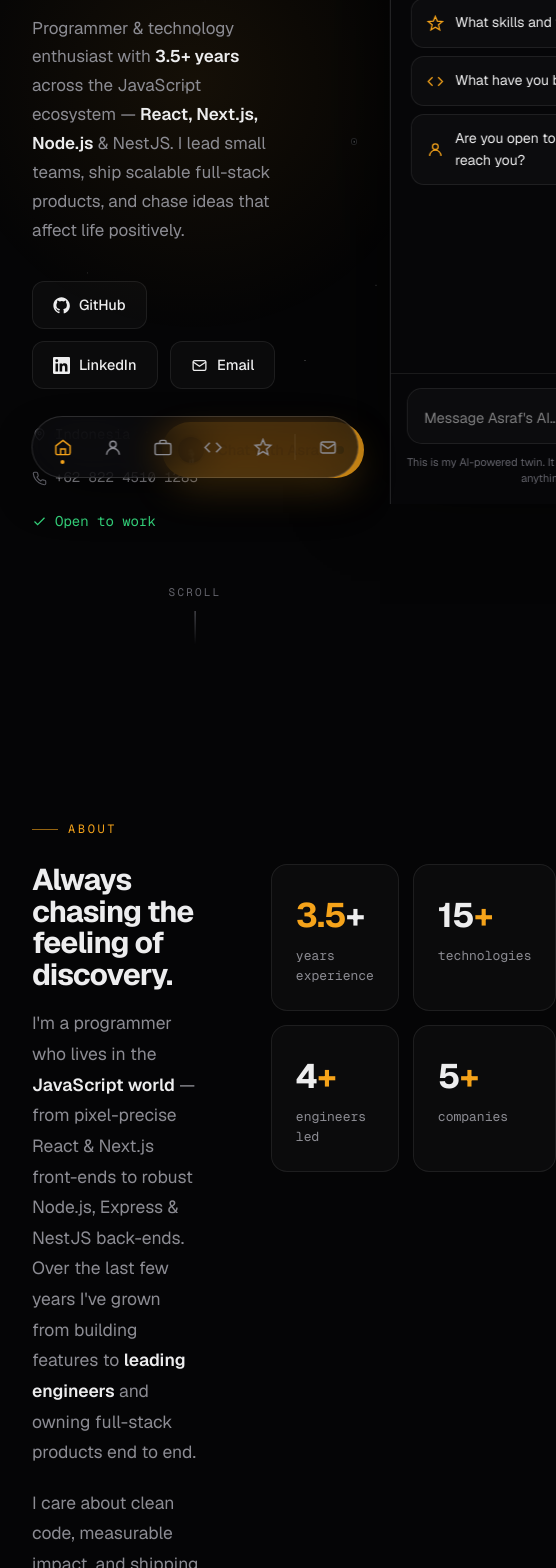
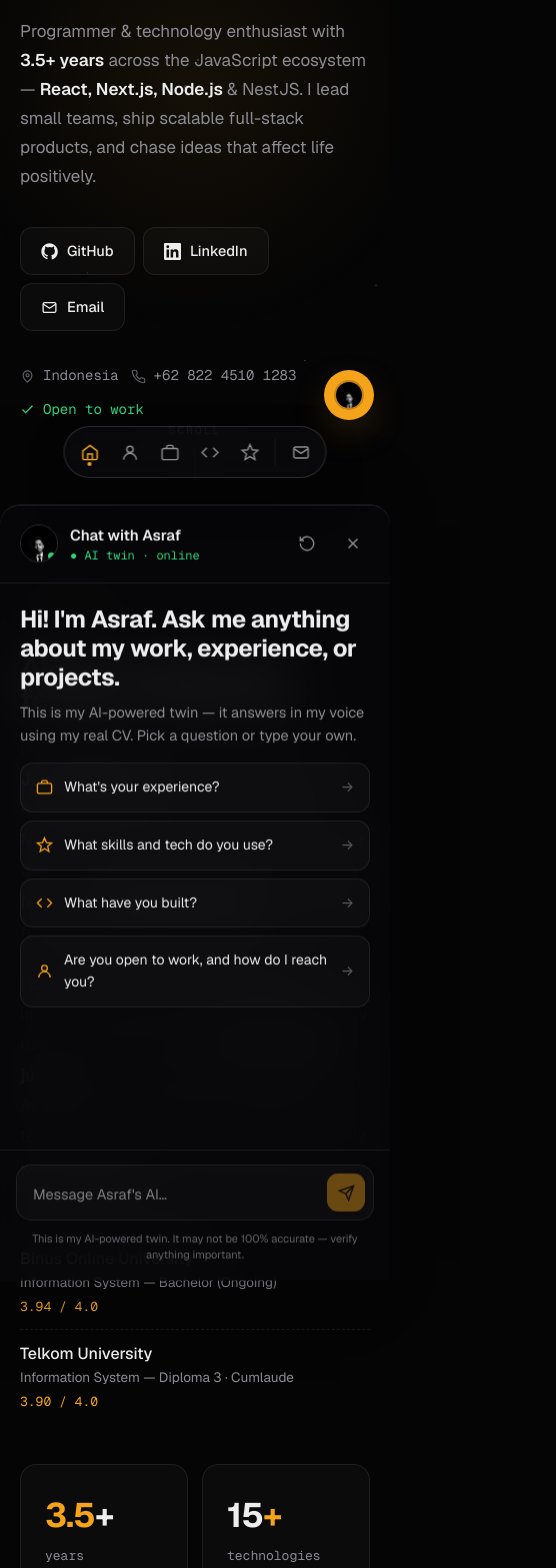
Before and after one commit to asrafmi/asrafmi, a Next.js app: page / in a window 390 px wide. Shown: the part 340-1908 px from the top of the page, 556 px wide, since content can reach past the window. Built offline with nearby package versions, Linux system fonts and the light colour scheme.

Commit message:
feat: implement responsive design for sections and refactor styles with CSS classes

```diff
--- a/app/globals.css
+++ b/app/globals.css
@@ -94,3 +94,154 @@ button { font-family: inherit; cursor: pointer; border: none; background: none;
   0%, 60%, 100% { opacity: 0.3; transform: translateY(0); }
   30%           { opacity: 1;   transform: translateY(-3px); }
 }
+
+/* ============================================================
+   RESPONSIVE — MOBILE
+============================================================ */
+
+/* Hero */
+.hero-grid {
+  display: grid;
+  grid-template-columns: 1.15fr 0.85fr;
+  gap: 70px;
+  align-items: center;
+}
+
+/* About */
+.about-grid {
+  display: grid;
+  grid-template-columns: 1fr 0.9fr;
+  gap: 70px;
+  align-items: start;
+}
+
+/* Skills */
+.skills-grid {
+  display: grid;
+  grid-template-columns: 0.8fr 1.2fr;
+  gap: 60px;
+  align-items: start;
+}
+
+/* Projects */
+.projects-grid {
+  display: grid;
+  grid-template-columns: 1fr 1fr;
+  gap: 18px;
+  margin-top: 16px;
+}
+
+/* Edu rows */
+.edu-row {
+  display: flex;
+  justify-content: space-between;
+  gap: 16px;
+}
+
+/* Experience date row */
+.exp-header {
+  display: flex;
+  justify-content: space-between;
+  gap: 16px;
+  flex-wrap: wrap;
+  align-items: baseline;
+  margin-bottom: 4px;
+}
+
+/* Footer */
+.footer-inner {
+  max-width: var(--maxw);
+  margin: 0 auto;
+  padding: 0 32px;
+  display: flex;
+  justify-content: space-between;
+  align-items: center;
+  flex-wrap: wrap;
+  gap: 16px;
+  font-size: 13px;
+  color: var(--muted-2);
+  font-family: var(--ff-mono);
+}
+
+/* Section padding */
+.section-pad { padding: 130px 0; }
+.section-inner { max-width: var(--maxw); margin: 0 auto; padding: 0 32px; }
+
+@media (max-width: 768px) {
+  /* Hero */
+  .hero-grid {
+    grid-template-columns: 1fr;
+    gap: 40px;
+  }
+  .hero-photo { order: -1; max-width: 260px; margin: 0 auto; }
+  .hero-links { gap: 8px !important; }
+  .hero-meta { gap: 12px !important; }
+
+  /* About */
+  .about-grid {
+    grid-template-columns: 1fr;
+    gap: 40px;
+  }
+
+  /* Skills */
+  .skills-grid {
+    grid-template-columns: 1fr;
+    gap: 40px;
+  }
+
+  /* Projects */
+  .projects-grid {
+    grid-template-columns: 1fr;
+  }
+
+  /* Edu */
+  .edu-row {
+    flex-direction: column;
+    gap: 4px;
+  }
+
+  /* Section padding */
+  .section-pad { padding: 80px 0; }
+  .section-pad[style*="paddingBottom"] { padding-bottom: 120px !important; }
+  .section-inner { padding: 0 20px; }
+
+  /* Hero section specific */
+  #home { padding-top: 70px !important; padding-bottom: 100px !important; }
+
+  /* Footer */
+  .footer-inner {
+    padding: 0 20px;
+    flex-direction: column;
+    align-items: flex-start;
+    gap: 8px;
+  }
+
+  /* Dock — smaller on mobile */
+  .dock-nav { gap: 2px !important; padding: 6px !important; }
+  .dock-btn { width: 38px !important; height: 38px !important; }
+
+  /* ChatPanel FAB */
+  .chat-fab { bottom: 84px !important; right: 16px !important; padding: 10px !important; border-radius: 50% !important; }
+  .chat-fab-label { display: none; }
+
+  /* ChatPanel panel */
+  .chat-panel {
+    width: 100vw !important;
+    max-width: 100vw !important;
+    top: auto !important;
+    bottom: 0 !important;
+    height: 92dvh !important;
+    border-left: none !important;
+    border-top: 1px solid var(--border-2) !important;
+    border-radius: 20px 20px 0 0 !important;
+    transform: translateY(100%) !important;
+  }
+  .chat-panel.open {
+    transform: translateY(0) !important;
+  }
+
+  /* Experience timeline */
+  .exp-timeline { padding-left: 28px !important; }
+  .exp-dot { left: 0 !important; }
+  .exp-line { left: 7px !important; }
+}
--- a/app/page.tsx
+++ b/app/page.tsx
@@ -28,11 +28,7 @@ export default function Home() {
       <Contact onChatOpen={handleChatOpen} />
 
       <footer style={{ borderTop: '1px solid var(--border)', padding: '34px 0' }}>
-        <div style={{
-          maxWidth: 'var(--maxw)', margin: '0 auto', padding: '0 32px',
-          display: 'flex', justifyContent: 'space-between', alignItems: 'center',
-          flexWrap: 'wrap', gap: 16, fontSize: 13, color: 'var(--muted-2)', fontFamily: 'var(--ff-mono)',
-        }}>
+        <div className="footer-inner">
           <span>© 2026 Asraf Muhammad</span>
           <span>Built with care · Indonesia</span>
           <span>
--- a/components/sections/About.tsx
+++ b/components/sections/About.tsx
@@ -1,7 +1,7 @@
 export default function About() {
   return (
-    <section id="about" style={{ padding: '130px 0', position: 'relative' }}>
-      <div style={{ maxWidth: 'var(--maxw)', margin: '0 auto', padding: '0 32px' }}>
+    <section id="about" className="section-pad" style={{ position: 'relative' }}>
+      <div className="section-inner">
         <div className="reveal">
           <span style={{
             fontFamily: 'var(--ff-mono)', fontSize: 12, letterSpacing: '0.22em', textTransform: 'uppercase',
@@ -12,7 +12,7 @@ export default function About() {
           </span>
         </div>
 
-        <div style={{ display: 'grid', gridTemplateColumns: '1fr 0.9fr', gap: 70, alignItems: 'start' }}>
+        <div className="about-grid">
           {/* Left */}
           <div className="reveal" data-delay="1">
             <h2 style={{ fontSize: 'clamp(30px, 4vw, 46px)', fontWeight: 700, letterSpacing: '-0.03em', lineHeight: 1.05, marginBottom: 18 }}>
@@ -35,8 +35,8 @@ export default function About() {
                 { school: 'Binus Online University', deg: 'Information System — Bachelor (Ongoing)', gpa: '3.94 / 4.0' },
                 { school: 'Telkom University', deg: 'Information System — Diploma 3 · Cumlaude', gpa: '3.90 / 4.0' },
               ].map((edu, i) => (
-                <div key={i} style={{
-                  display: 'flex', justifyContent: 'space-between', gap: 16, padding: '12px 0',
+                <div key={i} className="edu-row" style={{
+                  padding: '12px 0',
                   borderBottom: i === 0 ? '1px dashed var(--border)' : 'none',
                 }}>
                   <div>
--- a/components/sections/Contact.tsx
+++ b/components/sections/Contact.tsx
@@ -4,8 +4,8 @@ type Props = { onChatOpen?: () => void };
 
 export default function Contact({ onChatOpen }: Props) {
   return (
-    <section id="contact" style={{ padding: '130px 0 200px', textAlign: 'center', position: 'relative' }}>
-      <div style={{ maxWidth: 'var(--maxw)', margin: '0 auto', padding: '0 32px' }}>
+    <section id="contact" className="section-pad" style={{ paddingBottom: 200, textAlign: 'center', position: 'relative' }}>
+      <div className="section-inner">
         <div className="reveal">
           <span style={{
             fontFamily: 'var(--ff-mono)', fontSize: 12, letterSpacing: '0.22em', textTransform: 'uppercase',
--- a/components/sections/Hero.tsx
+++ b/components/sections/Hero.tsx
@@ -197,8 +197,8 @@ export default function Hero({ onChatOpen }: { onChatOpen?: () => void }) {
         position: 'relative',
       }}
     >
-      <div style={{ maxWidth: 'var(--maxw)', margin: '0 auto', padding: '0 32px', width: '100%' }}>
-        <div style={{ display: 'grid', gridTemplateColumns: '1.15fr 0.85fr', gap: 70, alignItems: 'center', width: '100%' }}>
+      <div className="section-inner" style={{ width: '100%' }}>
+        <div className="hero-grid" style={{ width: '100%' }}>
           {/* Left */}
           <div>
             <div className="reveal" style={{
@@ -247,7 +247,7 @@ export default function Hero({ onChatOpen }: { onChatOpen?: () => void }) {
               I lead small teams, ship scalable full-stack products, and chase ideas that affect life positively.
             </p>
 
-            <div className="reveal" data-delay="3" style={{ display: 'flex', flexWrap: 'wrap', gap: 12, marginBottom: 34 }}>
+            <div className="reveal hero-links" data-delay="3" style={{ display: 'flex', flexWrap: 'wrap', gap: 12, marginBottom: 34 }}>
               <LinkBtn href="https://github.com/asrafmi">
                 <svg viewBox="0 0 24 24" fill="currentColor" width={17} height={17}><path d="M12 .5C5.7.5.5 5.7.5 12c0 5.1 3.3 9.4 7.9 10.9.6.1.8-.2.8-.6v-2c-3.2.7-3.9-1.5-3.9-1.5-.5-1.3-1.3-1.7-1.3-1.7-1.1-.7.1-.7.1-.7 1.2.1 1.8 1.2 1.8 1.2 1 1.8 2.7 1.3 3.4 1 .1-.8.4-1.3.8-1.6-2.6-.3-5.3-1.3-5.3-5.8 0-1.3.5-2.3 1.2-3.1-.1-.3-.5-1.5.1-3.1 0 0 1-.3 3.3 1.2a11.5 11.5 0 0 1 6 0C17.3 4.7 18.3 5 18.3 5c.6 1.6.2 2.8.1 3.1.8.8 1.2 1.8 1.2 3.1 0 4.5-2.7 5.5-5.3 5.8.4.4.8 1.1.8 2.2v3.3c0 .4.2.7.8.6 4.6-1.5 7.9-5.8 7.9-10.9C23.5 5.7 18.3.5 12 .5z"/></svg>
                 GitHub
@@ -262,7 +262,7 @@ export default function Hero({ onChatOpen }: { onChatOpen?: () => void }) {
               </LinkBtn>
             </div>
 
-            <div className="reveal" data-delay="4" style={{ display: 'flex', flexWrap: 'wrap', gap: 22, fontSize: 14, color: 'var(--muted)', fontFamily: 'var(--ff-mono)' }}>
+            <div className="reveal hero-meta" data-delay="4" style={{ display: 'flex', flexWrap: 'wrap', gap: 22, fontSize: 14, color: 'var(--muted)', fontFamily: 'var(--ff-mono)' }}>
               <span style={{ display: 'inline-flex', alignItems: 'center', gap: 8 }}>
                 <svg viewBox="0 0 24 24" fill="none" stroke="currentColor" strokeWidth="1.8" width={15} height={15} style={{ color: 'var(--muted-2)' }}><path d="M12 21s-7-5.5-7-11a7 7 0 0 1 14 0c0 5.5-7 11-7 11z"/><circle cx="12" cy="10" r="2.5"/></svg>
                 Indonesia
@@ -279,7 +279,7 @@ export default function Hero({ onChatOpen }: { onChatOpen?: () => void }) {
           </div>
 
           {/* Right */}
-          <div className="reveal" data-delay="2">
+          <div className="reveal hero-photo" data-delay="2">
             <PhotoCard />
           </div>
         </div>
--- a/components/sections/Projects.tsx
+++ b/components/sections/Projects.tsx
@@ -41,8 +41,8 @@ const ArrowIcon = () => (
 
 export default function Projects() {
   return (
-    <section id="projects" style={{ padding: '130px 0', position: 'relative' }}>
-      <div style={{ maxWidth: 'var(--maxw)', margin: '0 auto', padding: '0 32px' }}>
+    <section id="projects" className="section-pad" style={{ position: 'relative' }}>
+      <div className="section-inner">
         <div className="reveal">
           <span style={{
             fontFamily: 'var(--ff-mono)', fontSize: 12, letterSpacing: '0.22em', textTransform: 'uppercase',
@@ -58,7 +58,7 @@ export default function Projects() {
           </h2>
         </div>
 
-        <div style={{ display: 'grid', gridTemplateColumns: '1fr 1fr', gap: 18, marginTop: 16 }}>
+        <div className="projects-grid">
           {PROJECTS.map((p) => (
             <a
               key={p.title}
--- a/components/sections/Skills.tsx
+++ b/components/sections/Skills.tsx
@@ -14,8 +14,8 @@ const AWARDS = [
 
 export default function Skills() {
   return (
-    <section id="skills" style={{ padding: '130px 0', position: 'relative' }}>
-      <div style={{ maxWidth: 'var(--maxw)', margin: '0 auto', padding: '0 32px' }}>
+    <section id="skills" className="section-pad" style={{ position: 'relative' }}>
+      <div className="section-inner">
         <div className="reveal">
           <span style={{
             fontFamily: 'var(--ff-mono)', fontSize: 12, letterSpacing: '0.22em', textTransform: 'uppercase',
@@ -31,7 +31,7 @@ export default function Skills() {
           </h2>
         </div>
 
-        <div style={{ display: 'grid', gridTemplateColumns: '0.8fr 1.2fr', gap: 60, alignItems: 'start' }}>
+        <div className="skills-grid">
           {/* Left — chips */}
           <div className="reveal" data-delay="1">
             {SKILL_CATS.map((cat) => (
--- a/components/ui/ChatPanel.tsx
+++ b/components/ui/ChatPanel.tsx
@@ -154,6 +154,7 @@ export default function ChatPanel({ onOpenRequest }: { onOpenRequest?: (open: ()
       <button
         onClick={openChat}
         aria-label="Chat with Asraf"
+        className="chat-fab"
         style={{
           position: 'fixed',
           bottom: 26,
@@ -178,8 +179,8 @@ export default function ChatPanel({ onOpenRequest }: { onOpenRequest?: (open: ()
         <span style={{ width: 30, height: 30, borderRadius: '50%', overflow: 'hidden', border: '2px solid rgba(0,0,0,0.2)', flexShrink: 0 }}>
           <Image src="/assets/asraf.webp" alt="Asraf" width={30} height={30} style={{ objectFit: 'cover', objectPosition: '50% 20%' }} />
         </span>
-        <span>Chat with Asraf</span>
-        <span style={{ width: 8, height: 8, borderRadius: '50%', background: '#0d3b1f' }} />
+        <span className="chat-fab-label">Chat with Asraf</span>
+        <span className="chat-fab-label" style={{ width: 8, height: 8, borderRadius: '50%', background: '#0d3b1f' }} />
       </button>
 
       {/* Backdrop */}
@@ -199,6 +200,7 @@ export default function ChatPanel({ onOpenRequest }: { onOpenRequest?: (open: ()
       {/* Panel */}
       <aside
         aria-hidden={!isOpen}
+        className={`chat-panel${isOpen ? ' open' : ''}`}
         style={{
           position: 'fixed',
           top: 0,
--- a/components/ui/Dock.tsx
+++ b/components/ui/Dock.tsx
@@ -100,6 +100,7 @@ export default function Dock() {
       }}
     >
       <nav
+        className="dock-nav"
         style={{
           display: 'flex',
           alignItems: 'center',
@@ -116,6 +117,7 @@ export default function Dock() {
           <button
             key={item.id}
             onClick={() => scrollTo(item.id)}
+            className="dock-btn"
             style={btnStyle(item.id)}
             aria-label={item.label}
             title={item.label}
@@ -142,6 +144,7 @@ export default function Dock() {
 
         <button
           onClick={() => scrollTo(CONTACT.id)}
+          className="dock-btn"
           style={btnStyle(CONTACT.id)}
           aria-label={CONTACT.label}
           title={CONTACT.label}
```
Also changed, not shown: components/sections/Experience.tsx (+6 -6 lines).
